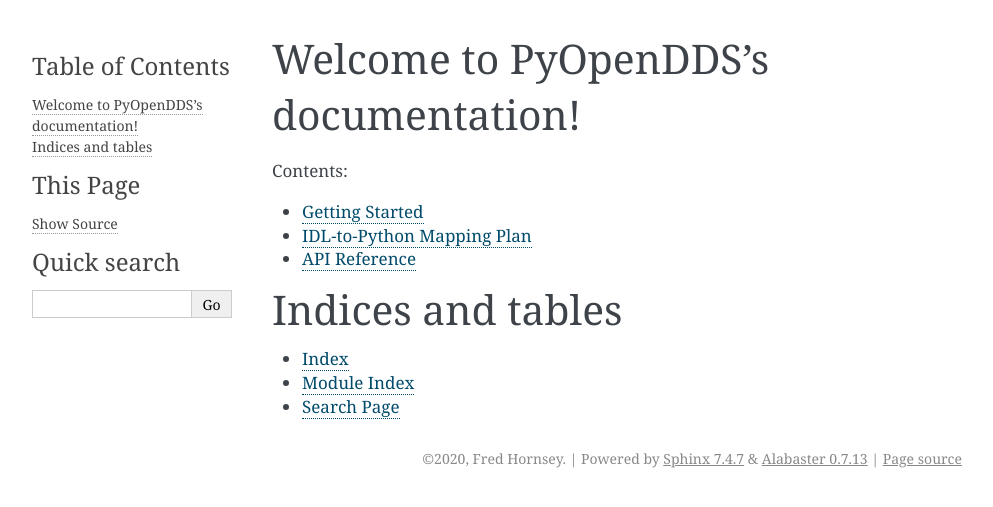
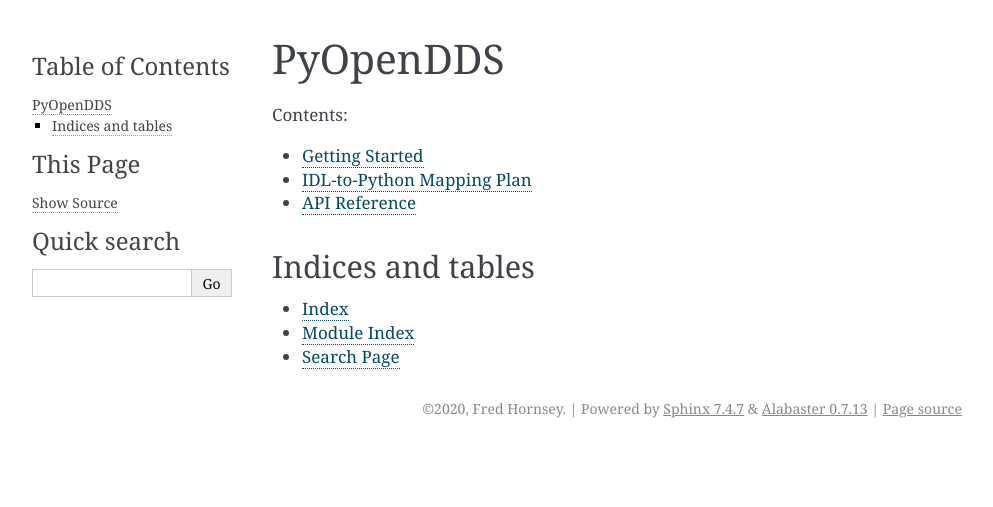
Before and after one commit to OpenDDS/pyopendds, a Sphinx documentation site: the page built from docs/index.rst, in a window 1280 px wide. Shown: the top 507 px of the page, without its empty margins (148-1141 px from the left). Built offline with Sphinx 7.4.7, drawn with Linux system fonts in a browser that asks for light colours; part of the change alters nothing that is shown.

```diff
--- a/docs/index.rst
+++ b/docs/index.rst
@@ -1,10 +1,6 @@
-.. PyOpenDDS documentation master file, created by
-   sphinx-quickstart on Sat Feb 15 01:23:02 2020.
-   You can adapt this file completely to your liking, but it should at least
-   contain the root `toctree` directive.
-
-Welcome to PyOpenDDS's documentation!
-=====================================
+#########
+PyOpenDDS
+#########
 
 .. toctree::
     :maxdepth: 2
@@ -16,7 +12,7 @@ Welcome to PyOpenDDS's documentation!
 
 
 Indices and tables
-==================
+******************
 
 * :ref:`genindex`
 * :ref:`modindex`
```
